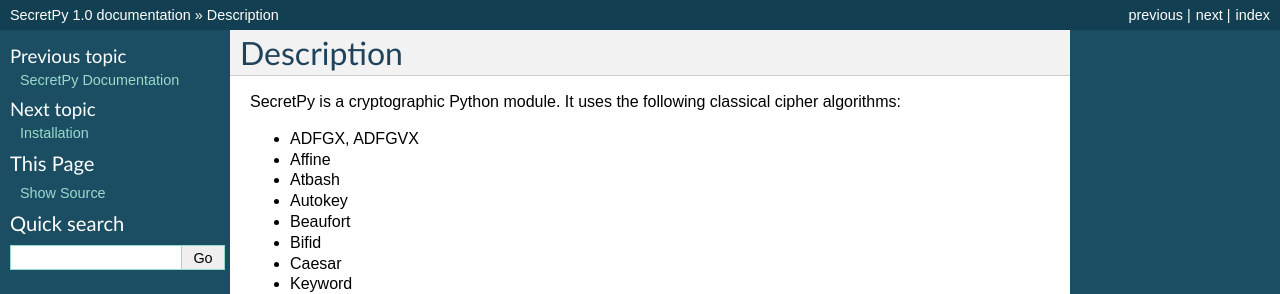
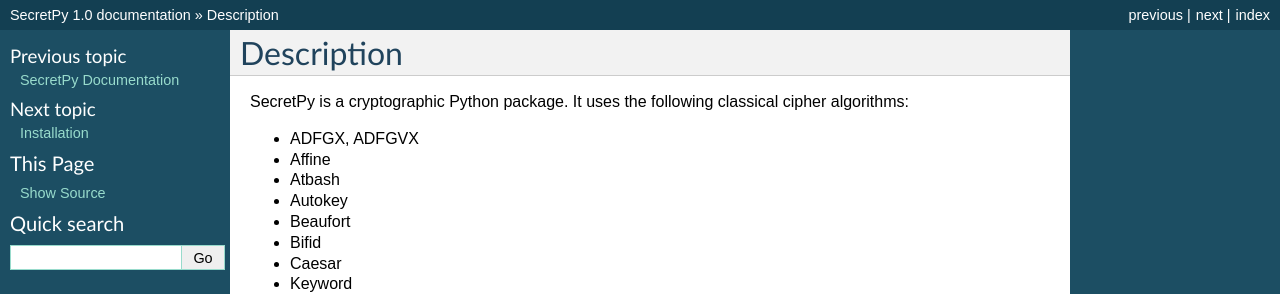
Before and after one commit to tigertv/secretpy, a Sphinx documentation site: the page built from docs/description.rst, in a window 1280 px wide. Shown: the top 294 px of the page. Built offline with Sphinx 7.4.7, drawn with Linux system fonts in a browser that asks for light colours.

Commit message:
Update documentation

```diff
--- a/docs/description.rst
+++ b/docs/description.rst
@@ -1,8 +1,7 @@
 Description
 -----------
 
-SecretPy is a cryptographic Python module.
-It uses the following classical cipher algorithms:
+SecretPy is a cryptographic Python package. It uses the following classical cipher algorithms:
 
 - ADFGX, ADFGVX
 - Affine
```
Also changed, not shown: README.md (+1 -2 lines).
